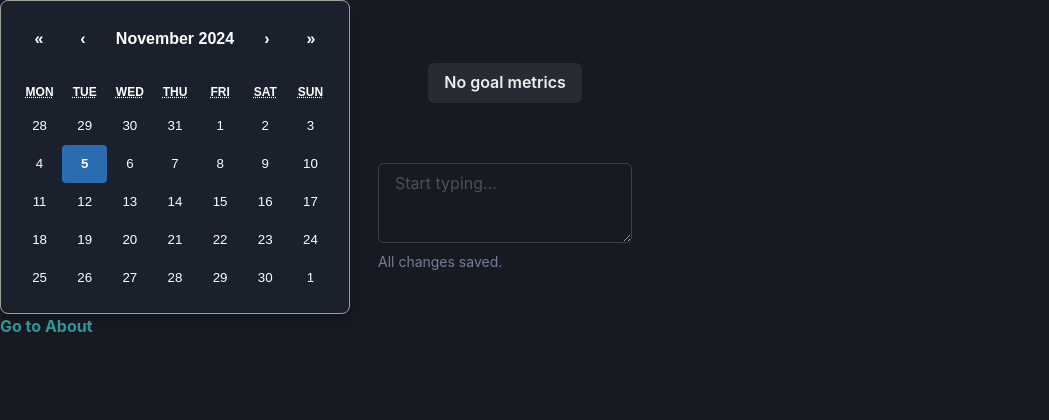
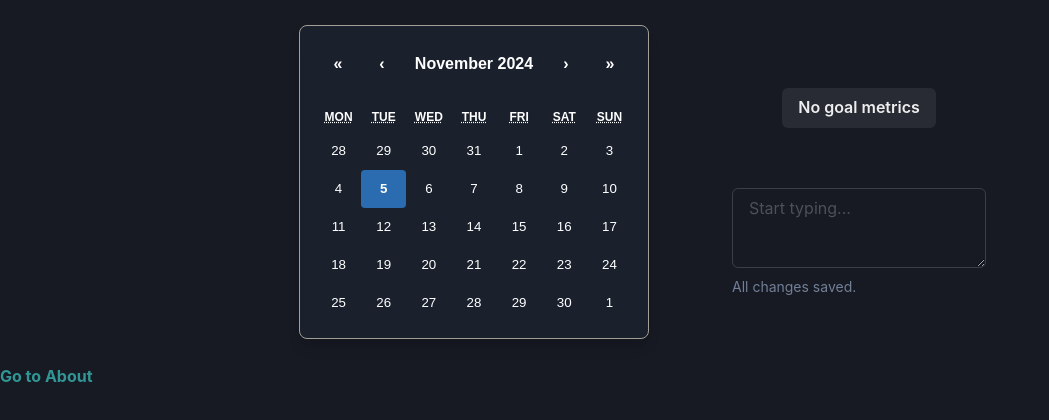
Before and after one commit to davraya/DevJourneyFE, a React (Create React App) app: page / in a window 1280 px wide. Shown: the top 420 px of the page, without its empty margins (0-1049 px from the left). Built offline with nearby package versions, Linux system fonts and the light colour scheme; no server answers.

Commit message:
added calendar

```diff
--- a/src/components/Calendar.tsx
+++ b/src/components/Calendar.tsx
@@ -8,7 +8,7 @@ export const CalendarComponent = () => {
   const today = new Date();
 
   return (
-    <Box
+    <Box padding="25px"
       sx={{
         ".react-calendar": {
           backgroundColor: "gray.800", // Dark background
@@ -24,6 +24,16 @@ export const CalendarComponent = () => {
           fontSize: "16px",
           fontWeight: "bold",
           cursor: "pointer",
+          transition: "all 0.3s ease",
+        },
+        ".react-calendar__navigation button:focus": {
+          outline: "none", // Removes the focus outline
+          backgroundColor: "transparent", // Matches the default state
+        },
+        ".react-calendar__navigation button:hover": {
+          backgroundColor: "blue.700", // Hover effect for navigation buttons
+          color: "white",
+          borderRadius: "4px",
         },
         ".react-calendar__tile": {
           background: "transparent",
@@ -42,7 +52,7 @@ export const CalendarComponent = () => {
           fontWeight: "bold",
         },
         ".react-calendar__tile:hover": {
-          background: "blue.700", // Hover effect
+          background: "blue.700", // Hover effect for days
           color: "white",
         },
       }}
--- a/src/components/ProgressCircle.tsx
+++ b/src/components/ProgressCircle.tsx
@@ -91,7 +91,9 @@ const ProgressCircle = ({ current, total, label, goalType, userId, goalId }: Pro
         </CircularProgressLabel>
       </CircularProgress>
 
-      <Text>{label}</Text>
+      <Box textAlign="center" fontSize="md">
+        <Text>{label}</Text>
+      </Box>
 
       <HStack spacing="4">
         <Button size="xs" onClick={handleDecrease} fontSize={20} width="30px" height="30px">
--- a/src/screens/HomeScreen.tsx
+++ b/src/screens/HomeScreen.tsx
@@ -1,5 +1,5 @@
 import React, {useEffect, useState} from 'react';
-import { Box, VStack, Spinner, Button, HStack } from '@chakra-ui/react';
+import { Box, Spinner, Button, HStack } from '@chakra-ui/react';
 import LinkC from '../components/LinkC';
 import {fetchUserWeeklyGoals} from '../api/api';
 import { WeeklyGoalsResponse } from '../types/WeeklyGoalsResponse';
@@ -43,7 +43,7 @@ const HomeScreen = () => {
 
   return (
     <>
-      <HStack>
+      <HStack justify="center" spacing={38}>
         <CalendarComponent />
         <Box display="flex" flexDirection="column"  alignItems="center" paddingTop="40px" maxW="800px">
           {goalMetrics ? (
```
